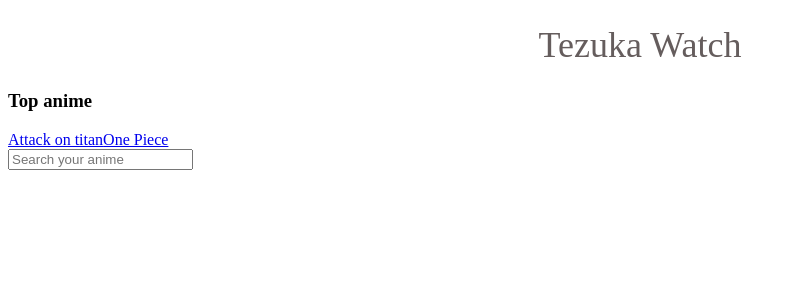
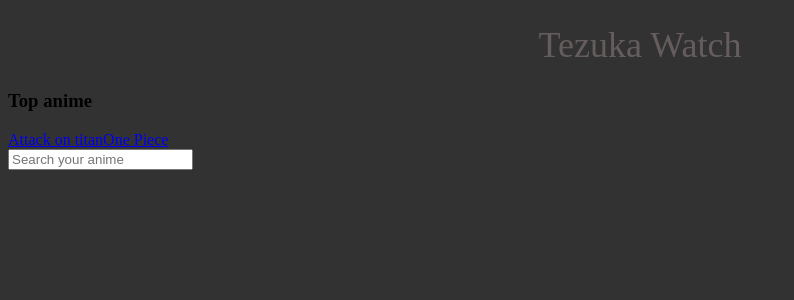
Before and after one commit to Cxlopez/Tezuka-Watch, a React (Create React App) app: page / in a window 1280 px wide. Shown: the top 300 px of the page, without its empty margins (0-794 px from the left). Built offline with nearby package versions, Linux system fonts and the light colour scheme; no server answers.

Commit message:
change body styles

```diff
--- a/src/styles/styles.css
+++ b/src/styles/styles.css
@@ -7,3 +7,7 @@ img {
 .card {
   text-align: center;
 }
+
+body {
+  background-color: rgb(51, 50, 50);
+}
```
